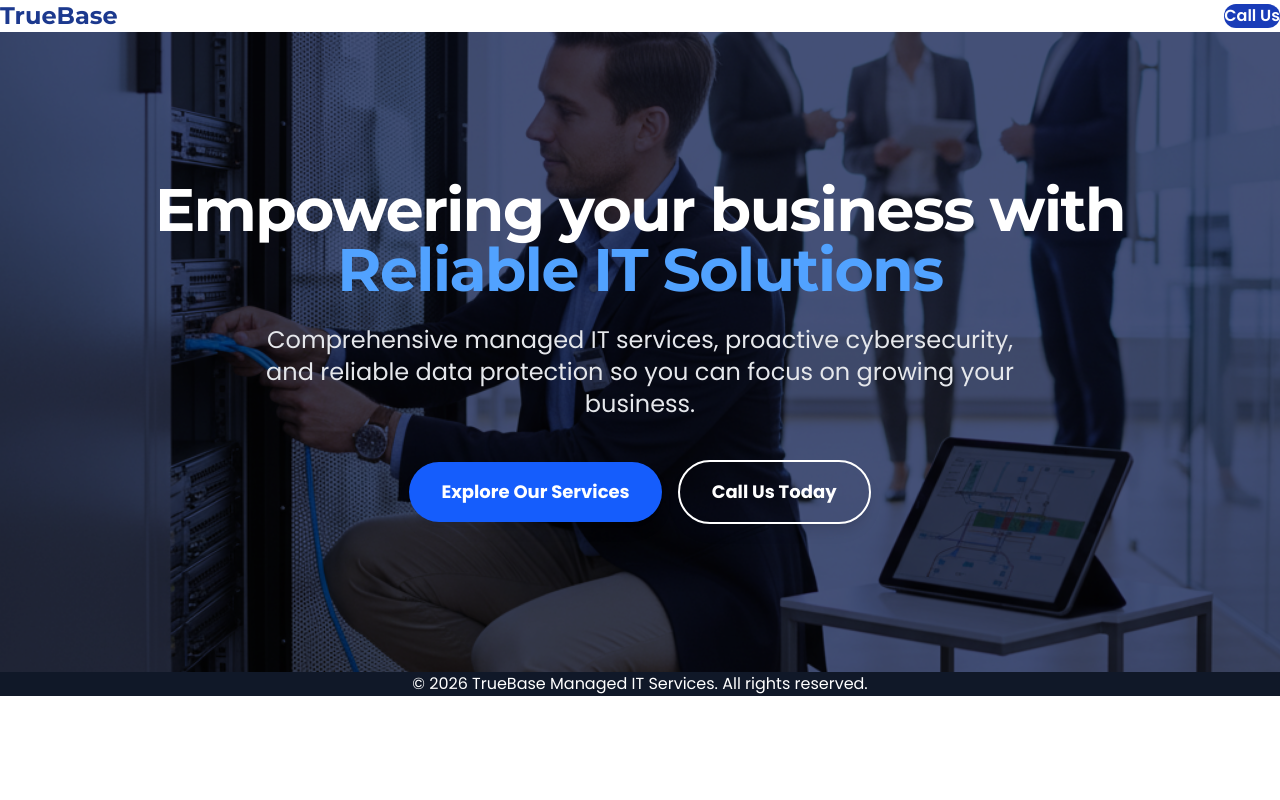
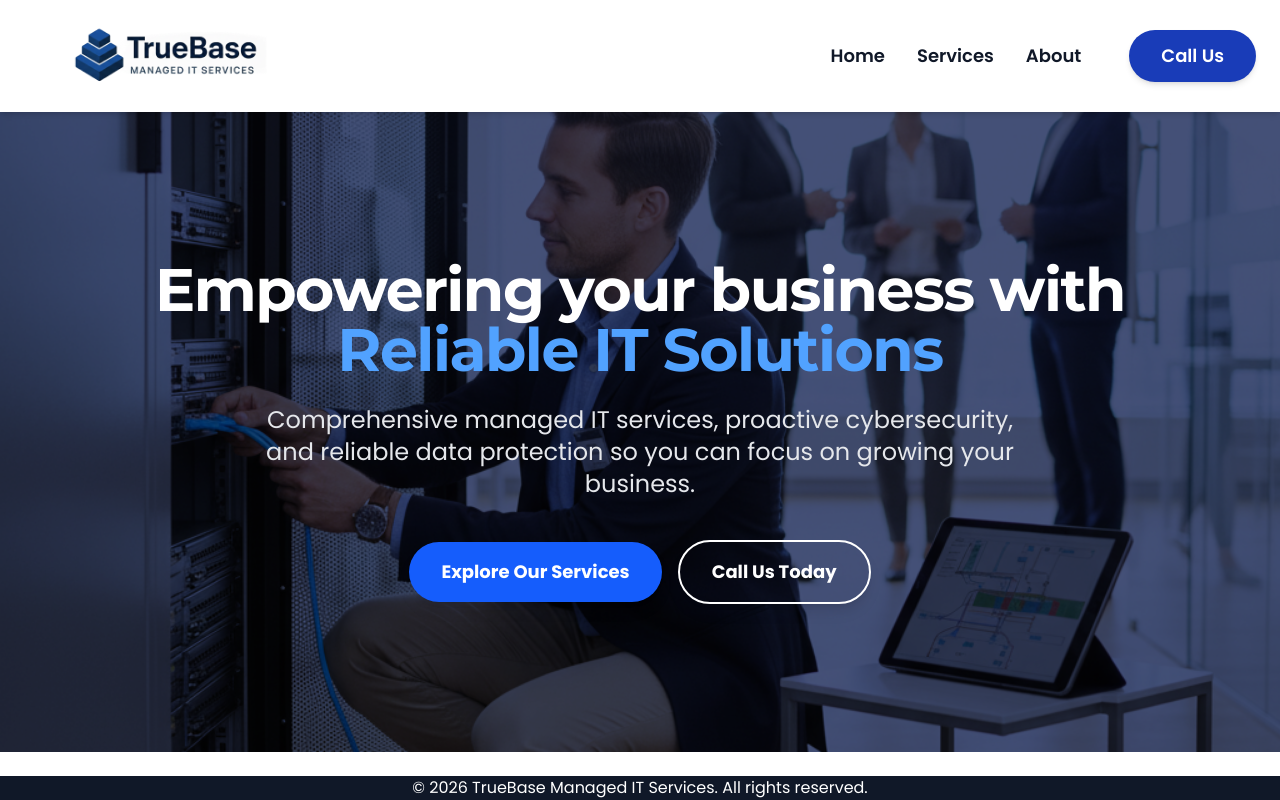
Before and after one commit to anikas-durentech/truebase-msp, a SvelteKit app: page / in a window 1280 px wide. Built offline with nearby package versions, Linux system fonts and the light colour scheme.

Commit message:
header styling & logo

```diff
--- a/src/routes/+layout.svelte
+++ b/src/routes/+layout.svelte
@@ -2,22 +2,25 @@
 	import './layout.css';
 </script>
 
-<div class="min-height-screen flex flex-col font-sans text-gray-900">
-	<header class="bg-white shadow-small sticky top-0 z-50">
-		<div class="container mx-auto padding-x-4 padding-y-4 flex justify-between items-center">
-			<a href="/" class="flex items-center gap-4">
-				<span class="font-heading font-bold text-2xl text-blue-900">TrueBase</span>
+<div class="min-h-screen flex flex-col font-sans text-gray-900">
+    <header class="bg-white shadow-md sticky top-0 z-50 py-6">
+        <div class="container mx-auto px-6 flex justify-between items-center">
+            <a href="/" class="relative h-16 w-64 flex items-center shrink-0 z-10">
+                <img
+                    src="/logo.png"
+                    alt="TrueBase Logo"
+                    class="absolute top-1/2 left-0 -translate-y-1/2 h-48 w-auto object-contain pointer-events-none max-w-none"
+                />
             </a>
 
-			<nav class="hidden medium:flex gap-8 font-semibold">
+			<nav class="flex gap-8 font-semibold text-lg items-center">
                 <a href="/" class="hover:text-blue-600 transition-colors">Home</a>
                 <a href="/services" class="hover:text-blue-600 transition-colors">Services</a>
                 <a href="/about" class="hover:text-blue-600 transition-colors">About</a>
-			</nav>
-
-			<a href="tel:+1234567890" class="bg-blue-800 text-white padding-x-6 padding-y-2 rounded-full font-semibold hover:bg-blue-700 transition-colors">
+                <a href="tel:+1234567890" class="bg-blue-800 text-white px-8 py-3 rounded-full font-semibold hover:bg-blue-700 transition-colors ml-4 shadow-md">
                     Call Us
                 </a>
+            </nav>
 		</div>
 	</header>
 
--- a/src/routes/+page.svelte
+++ b/src/routes/+page.svelte
@@ -32,7 +32,7 @@
                 Explore Our Services
             </a>
             <a
-                href="telephone:+1234567890"
+                href="tel:+1234567890"
                 class="bg-transparent border-2 border-white hover:bg-white hover:text-blue-900 text-white px-8 py-4 rounded-full font-bold text-lg transition-colors w-full sm:w-auto shadow-lg"
             >
                 Call Us Today
```
Lines whose indentation alone changed are shown as unchanged.
